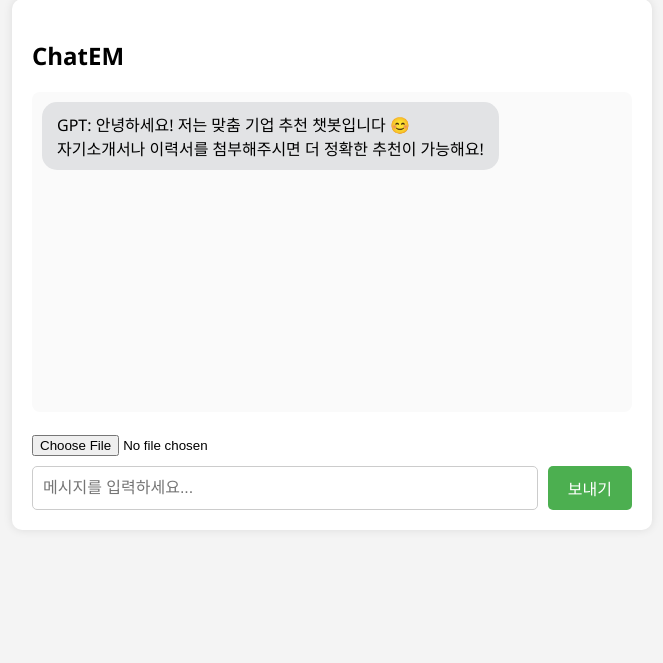
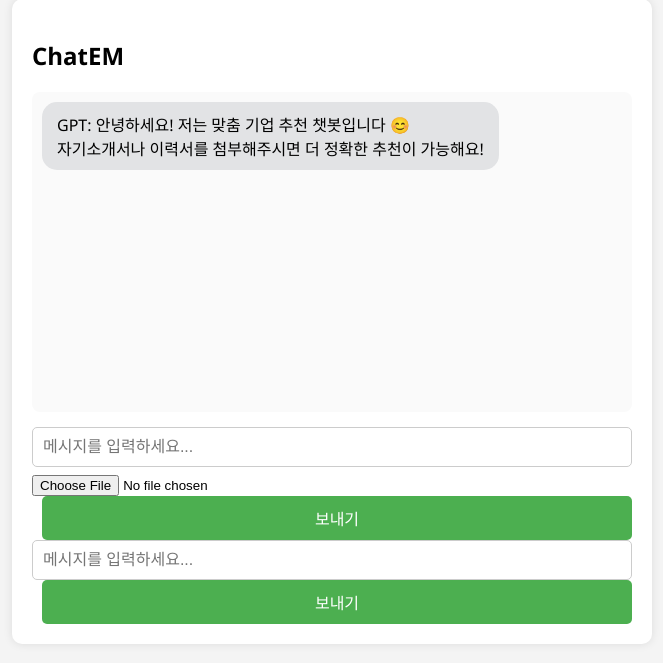
Before and after one commit to ITEAA/ChatEM.gpt, a Flask app: page / in a window 1280 px wide. Shown: the part 31-694 px from the top of the page, without its empty margins (308-971 px from the left). Run offline with Flask 3, Linux system fonts and the light colour scheme.

Commit message:
Update index.html

```diff
--- a/templates/index.html
+++ b/templates/index.html
@@ -96,9 +96,13 @@
   <div id="chatContainer">
     <h2>ChatEM</h2>
     <div id="chatBox"></div>
+      <form id="chatForm" enctype="multipart/form-data" onsubmit="sendMessage(event)">
         <div id="inputArea">
-      <input type="file" id="fileInput" accept=".txt,.pdf,.doc,.docx" />
-      <div id="inputRow">
+          <input type="text" id="userInput" name="message" placeholder="메시지를 입력하세요..." />
+          <input type="file" id="fileInput" name="file" />
+          <button type="submit" id="sendBtn">보내기</button>
+        </div>
+      </form>
         <input type="text" id="userInput" placeholder="메시지를 입력하세요..." onkeydown="handleKey(event)" />
         <button id="sendBtn" onclick="sendMessage()">보내기</button>
       </div>
@@ -113,30 +117,34 @@
     welcomeDiv.innerText = "GPT: 안녕하세요! 저는 맞춤 기업 추천 챗봇입니다 😊\n자기소개서나 이력서를 첨부해주시면 더 정확한 추천이 가능해요!";
     chatBox.appendChild(welcomeDiv);
     };
-    async function sendMessage() {
+    async function sendMessage(event) {
+        event.preventDefault();  // 폼 자동 제출 방지
+
         const input = document.getElementById("userInput");
         const fileInput = document.getElementById("fileInput");
         const chatBox = document.getElementById("chatBox");
+
         const message = input.value.trim();
         const file = fileInput.files[0];
 
         if (!message) return;
 
+        // 사용자 메시지 출력
         const userDiv = document.createElement("div");
         userDiv.className = "message user";
         userDiv.innerText = "You: " + message;
         chatBox.appendChild(userDiv);
 
+        // 로딩 메시지 출력
         const loadingDiv = document.createElement("div");
         loadingDiv.className = "message gpt";
         loadingDiv.innerText = "GPT가 응답 중입니다...";
         chatBox.appendChild(loadingDiv);
 
+        // 전송 준비
         const formData = new FormData();
         formData.append("message", message);
-      if (file) {
-        formData.append("file", file);
-      }
+        if (file) formData.append("file", file);
 
         input.value = "";
         fileInput.value = "";
```
Lines whose indentation alone changed are shown as unchanged.
